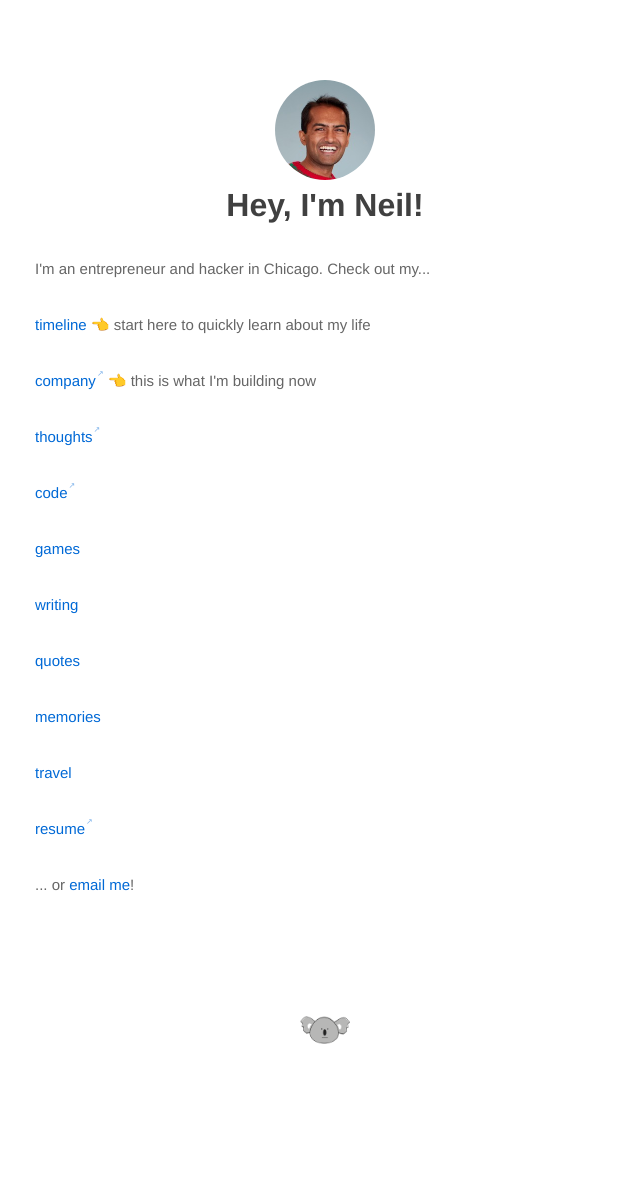
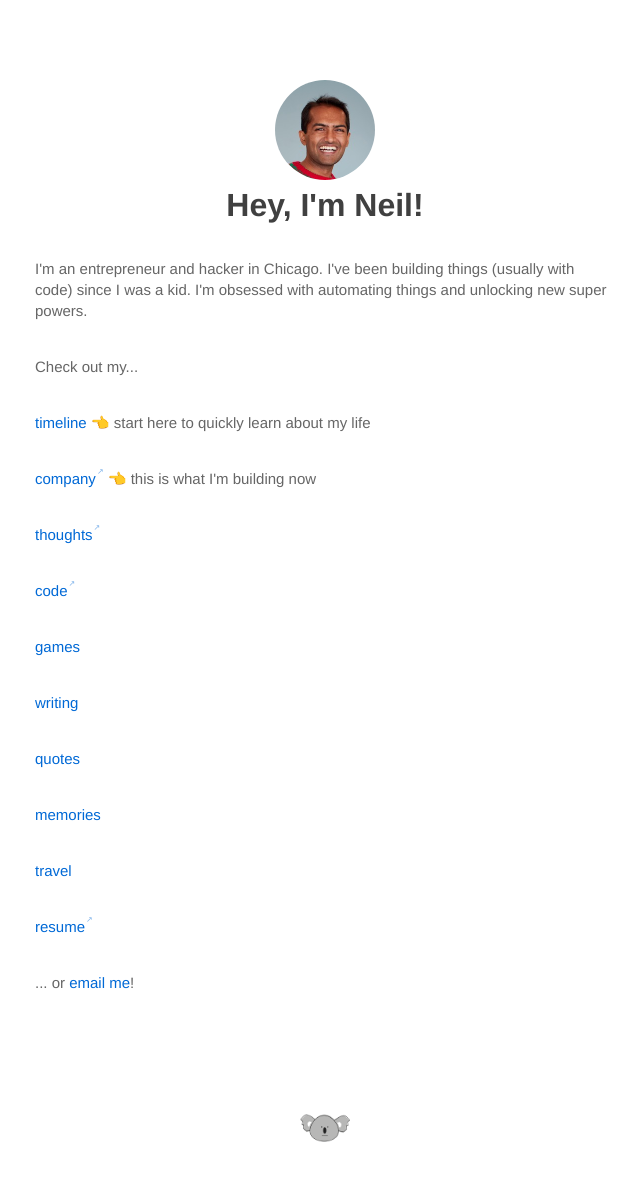
Before and after one commit to neilgupta/neilgupta.github.com, a Jekyll site: the page built from index.html, in a window 1280 px wide. Shown: the whole page, without its empty margins (315-955 px from the left). Built offline with Jekyll 4.4.1, drawn with Linux system fonts in a browser that asks for light colours; before the commit the page ends 1090 px from its top, so only the background shows below that.

Commit message:
add a little more to bio

```diff
--- a/index.html
+++ b/index.html
@@ -9,7 +9,8 @@ title: Metamorphium
     <h1>Hey, I'm Neil!</h1>
   </div>
 
-  <p>I'm an entrepreneur and hacker in Chicago. Check out my...</p>
+  <p>I'm an entrepreneur and hacker in Chicago. I've been building things (usually with code) since I was a kid. I'm obsessed with automating things and unlocking new super powers.</p>
+  <p>Check out my...</p>
   <p><a href="https://timeline.metamorphium.com" title="Skim my whole life">timeline</a> 👈 start here to quickly learn about my life</p>
   <p><a href="https://hiome.com" title="Hiome">company</a> 👈 this is what I'm building now</p>
   <p><a href="https://twitter.com/neilgupta" title="Follow @neilgupta on Twitter">thoughts</a></p>
```
